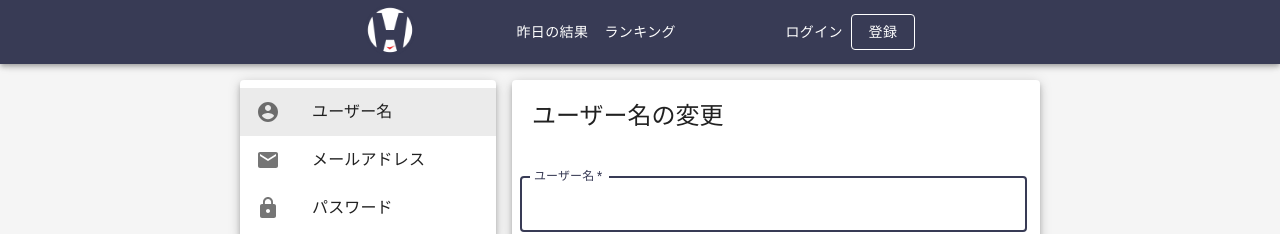
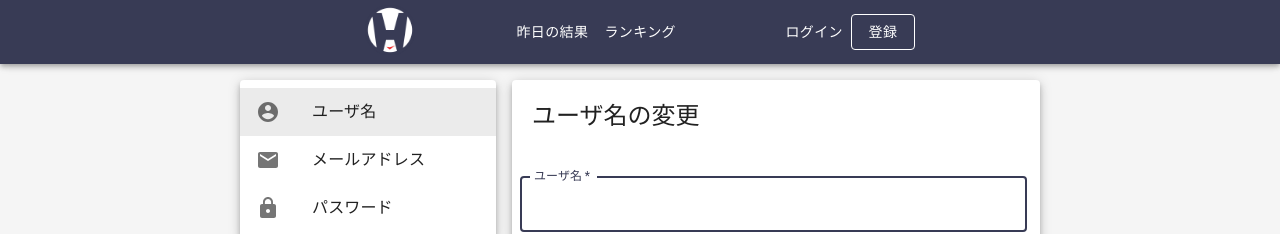
Before and after one commit to shintaro-hirose/hcon_client, a React (Create React App) app: page /settings in a window 1280 px wide. Shown: the top 234 px of the page. Built offline with nearby package versions, Linux system fonts and the light colour scheme; no server answers.

Commit message:
[fix]#16 Setting「ユーザ名」に文言統一

```diff
--- a/src/pages/Settings.js
+++ b/src/pages/Settings.js
@@ -94,7 +94,7 @@ function Settings(props) {
                     <ListItemIcon>
                         <AccountCircleIcon />
                     </ListItemIcon>
-                    <ListItemText primary="ユーザー名" />
+                    <ListItemText primary="ユーザ名" />
                 </ListItem>
                 <ListItem button onClick={handleActiveChange2} selected={active === 2}>
                     <ListItemIcon>
@@ -116,7 +116,7 @@ function Settings(props) {
               //userIdの変更
               <Paper className={classes.paper}>
             <Box padding="20px">
-              <Typography variant="h5">ユーザー名の変更</Typography>
+              <Typography variant="h5">ユーザ名の変更</Typography>
             </Box>                <form className={classes.form} noValidate onSubmit={handleSubmit1}>
           <TextField
             variant="outlined"
@@ -124,7 +124,7 @@ function Settings(props) {
             required
             fullWidth
             id="userId"
-            label="ユーザー名"
+            label="ユーザ名"
             name="userId"
             autoFocus
             helperText={errors.userId}
```
